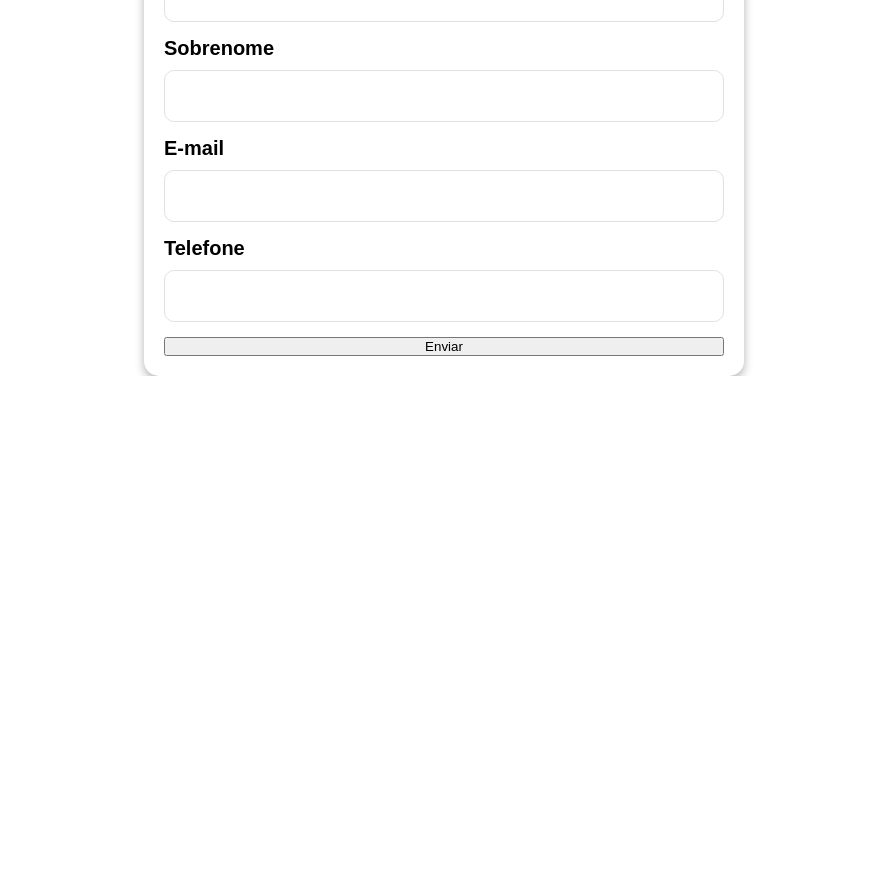
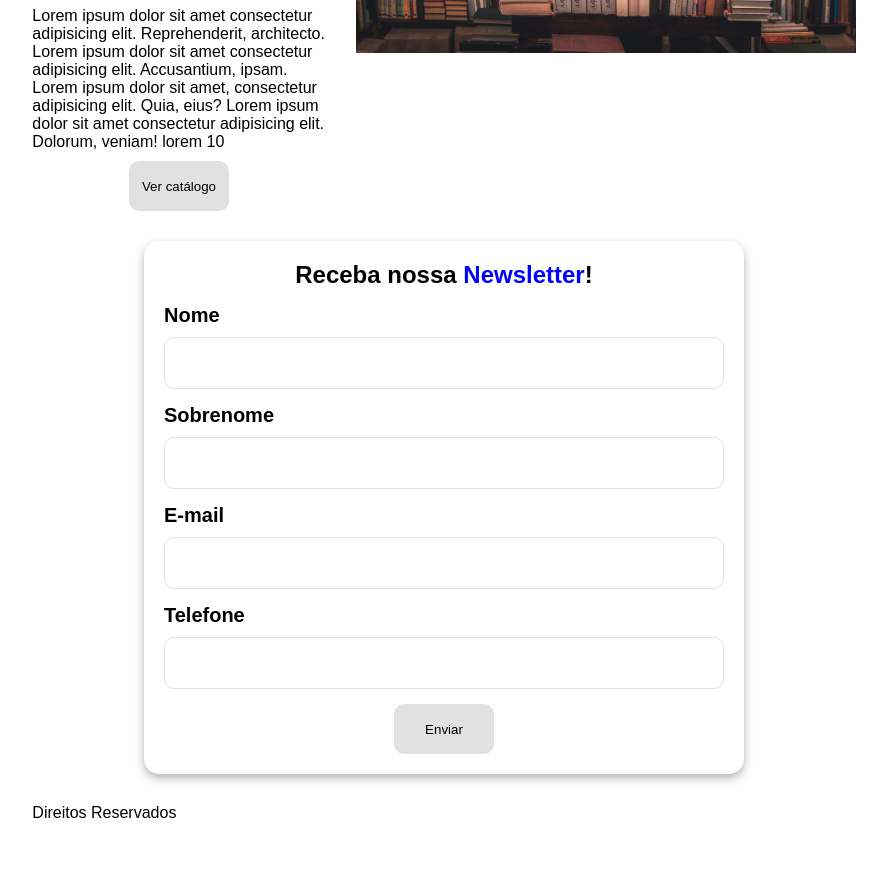
Before and after one commit to MartinianoGomes/library-api, a plain HTML site: page frontend/src/index.html in a window 1280 px wide. Shown: the part 506-1390 px from the top of the page, without its empty margins (196-1083 px from the left). Before the commit the page ends 882 px from the top, so only its background shows below. Drawn offline with Linux system fonts and the light colour scheme.

Commit message:
style: Modificando a estilização da página.

```diff
--- a/frontend/src/index.html
+++ b/frontend/src/index.html
@@ -33,9 +33,28 @@
                 Accusamus perspiciatis id omnis necessitatibus quam laboriosam harum et culpa veniam excepturi.
                 Lorem ipsum dolor sit amet consectetur, adipisicing elit. Molestiae, culpa!
                 Lorem ipsum dolor sit, amet consectetur adipisicing elit. Facilis, ad!
+                Lorem ipsum dolor sit amet.
+                Lorem ipsum dolor sit amet consectetur adipisicing elit. Consectetur, saepe?
+                Lorem ipsum dolor sit amet consectetur adipisicing elit. Iure.
             </p>
 
-            <button>Ver catálogo</button>
+            <p>
+                Lorem ipsum dolor sit amet consectetur adipisicing elit. Reprehenderit, architecto.
+                Lorem ipsum dolor sit amet consectetur adipisicing elit. Accusantium, ipsam.
+                Lorem ipsum dolor sit amet, consectetur adipisicing elit. Quia, eius?
+                Lorem ipsum dolor sit amet consectetur adipisicing elit. Dolorum, veniam!
+                lorem 10
+            </p>
+
+            <p>
+                Lorem ipsum dolor sit amet consectetur adipisicing elit. Reprehenderit, architecto.
+                Lorem ipsum dolor sit amet consectetur adipisicing elit. Accusantium, ipsam.
+                Lorem ipsum dolor sit amet, consectetur adipisicing elit. Quia, eius?
+                Lorem ipsum dolor sit amet consectetur adipisicing elit. Dolorum, veniam!
+                lorem 10
+            </p>
+
+            <button class="butao">Ver catálogo</button>
         </div>
 
         <div class="parte2">
@@ -69,13 +88,17 @@
                         <input type="tel">
                     </fieldset>
 
-                    <button>Enviar</button>
+                    <div class="butao">
+                        <button>Enviar</button>
+                    </div>
                 </form>
             </div>
         </div>
     </section>
 
-    <footer></footer>
+    <footer>
+        Direitos Reservados
+    </footer>
 
     <script src='script.js'></script>
 </body>
--- a/frontend/src/style.css
+++ b/frontend/src/style.css
@@ -89,7 +89,9 @@ main {
     justify-content: center;
     align-items: center;
 
-    height: 50vh;
+    position: relative;
+
+    height: 100%;
 }
 
 .formulario-1 {
@@ -99,6 +101,8 @@ main {
 
     width: 100%;
     max-width: 600px;
+
+    height: 100%;
 
     border-radius: 15px;
     box-shadow: 0px 4px 10px rgba(0, 0, 0, 0.3);
@@ -149,3 +153,27 @@ input:focus {
     border-color: #020202;
     outline: none;
 }
+
+button {
+    border: none;
+    width: 100px;
+    height: 50px;
+    background-color: #e1e1e1;
+    border-radius: 10px;
+}
+
+form .butao {
+    display: flex;
+    justify-content: center;
+}
+
+
+
+
+/* Estilizando o cabeçalho da página */
+footer {
+    grid-row: 4/5;
+    grid-column: 2/4;
+
+    height: 10vh;
+}
```
